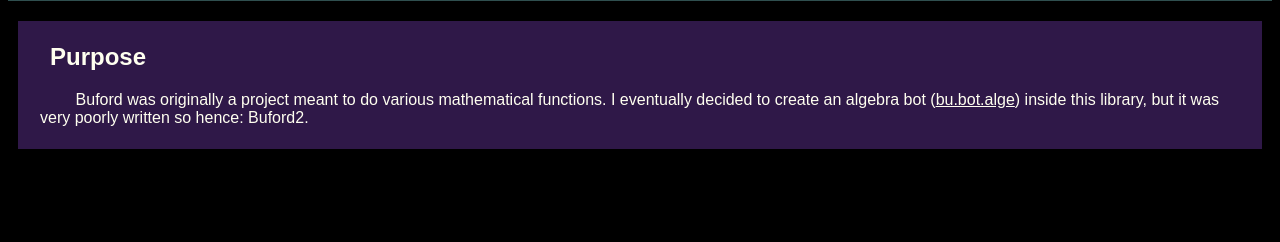
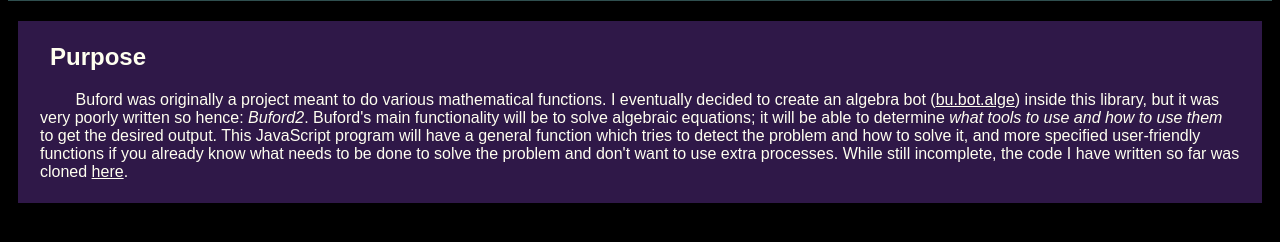
Before and after one commit to c1uq/buford2, a plain HTML site: page index.html in a window 1280 px wide. Shown: the part 52-294 px from the top of the page. Drawn offline with Linux system fonts and the light colour scheme.

Commit message:
Edit index.html

```diff
--- a/index.html
+++ b/index.html
@@ -21,7 +21,16 @@
 				Buford was originally a project meant to do various mathematical
 				functions. I eventually decided to create an algebra bot
 				(<a href="https://c1uq.github.io/buford">bu.bot.alge</a>) inside
-				this library, but it was very poorly written so hence: Buford2.
+				this library, but it was very poorly written so hence: <em>Buford2</em>.
+				Buford's main functionality will be to solve algebraic equations;
+				it will be able to determine <em>what tools to use and how
+				to use them</em> to get the
+				desired output. This JavaScript program will have a general
+				function which tries to detect the problem and how to solve it,
+				and more specified user-friendly functions if you already know what needs
+				to be done to solve the problem and don't want to use extra processes.
+				While still incomplete, the code I have written so far was cloned
+				<a href="https://github.com/c1uq/buford2">here</a>.
 			</p>
 		</div>
 
```
